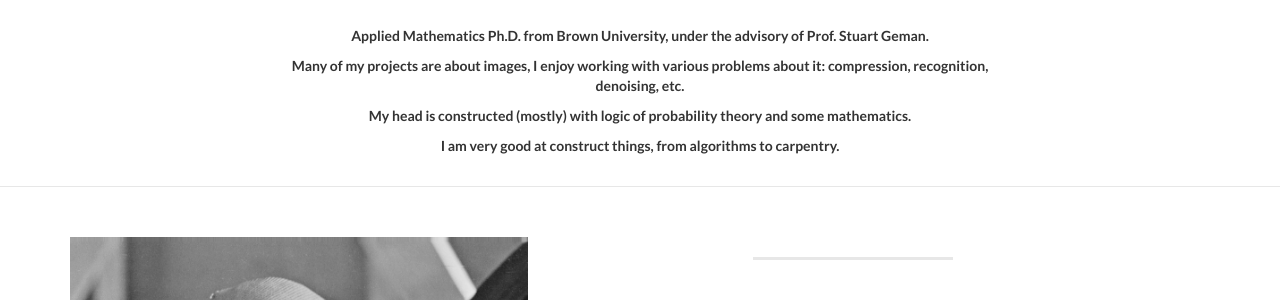
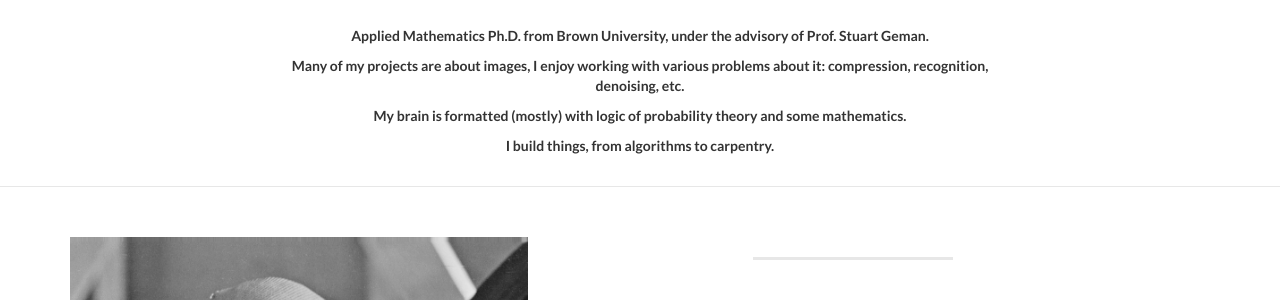
Before and after one commit to wayinone/wayinone.github.io, a Jekyll site: the page built from index.html, in a window 1280 px wide and 900 px high, scrolled down 721 px. Shown: the part 153-453 px from the top of the window. Built offline with Jekyll 4.4.1, drawn with Linux system fonts in a browser that asks for light colours.

Commit message:
change about

```diff
--- a/_includes/about.html
+++ b/_includes/about.html
@@ -7,8 +7,8 @@
               <br/>
                 <p>Applied Mathematics Ph.D. from Brown University, under the advisory of Prof. Stuart Geman.</p>
                 <p>Many of my projects are about images, I enjoy working with various problems about it: compression, recognition, denoising, etc.</p>
-                <p>My head is constructed (mostly) with logic of probability theory and some mathematics.</p>
-                <p>I am very good at construct things, from algorithms to carpentry.</p>
+                <p>My brain is formatted (mostly) with logic of probability theory and some mathematics.</p>
+                <p>I build things, from algorithms to carpentry.</p>
                 <br/>
               </div>
         </div>
```
